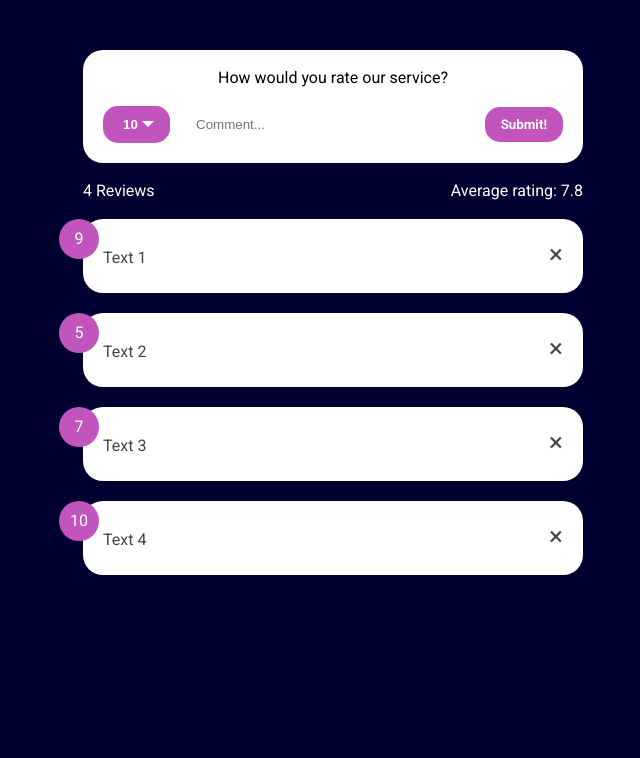
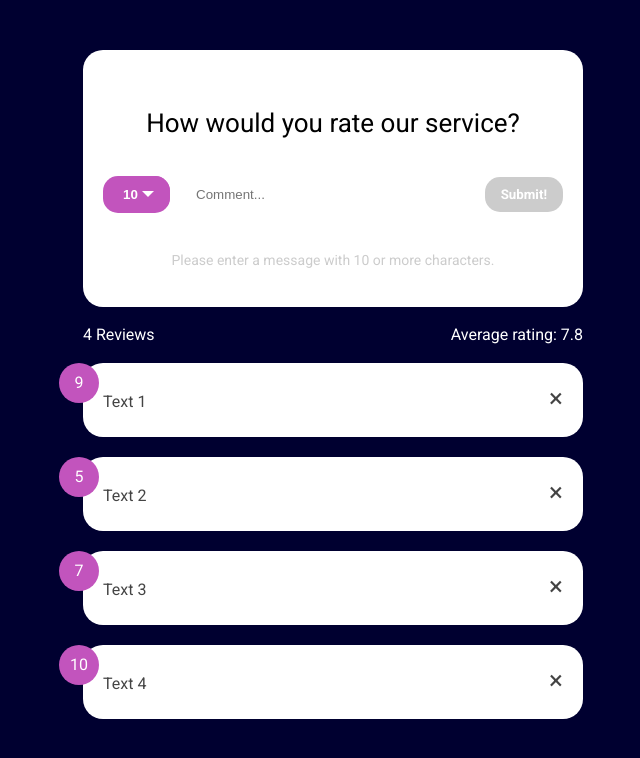
Before and after one commit to vanjazeli/Svelte-Rating, a Svelte app: page / in a window 1280 px wide. Shown: the top 758 px of the page, without its empty margins (307-947 px from the left). Built offline with nearby package versions, Linux system fonts and the light colour scheme.

Commit message:
feat: add handleInput to Header.svelte

```diff
--- a/src/components/Header.svelte
+++ b/src/components/Header.svelte
@@ -3,16 +3,30 @@
   import { items, id, tempRating } from "../stores";
 
   let comment = "";
+  let countChecker = true;
 
   const handleSubmit = () => {
     $items = [{ id: $id, rating: $tempRating, text: comment }, ...$items];
     $id++;
     comment = "";
   };
+
+  const handleInput = () => {
+    console.log(comment.length);
+    if (comment.length >= 10) {
+      countChecker = false;
+      console.log(countChecker);
+    } else {
+      countChecker = true;
+      console.log(countChecker);
+    }
+  };
+
+  console.log(countChecker);
 </script>
 
 <div class="header card">
-  <p class="header__message">How would you rate our service?</p>
+  <p class="header__heading">How would you rate our service?</p>
   <form
     class="header__form"
     action="submit"
@@ -25,8 +39,20 @@
         type="text"
         placeholder="Comment..."
         bind:value={comment}
+        on:input={handleInput}
       />
-      <button class="custom-input__button" type="submit">Submit!</button>
+      <button
+        class="custom-input__button"
+        type="submit"
+        disabled={countChecker}
+      >
+        Submit!
+      </button>
     </div>
   </form>
+  {#if countChecker}
+    <p class="header__message">
+      Please enter a message with 10 or more characters.
+    </p>
+  {/if}
 </div>
--- a/src/scss/_components.scss
+++ b/src/scss/_components.scss
@@ -45,13 +45,22 @@
 .header {
   margin-top: 50px;
 
-  &__message {
+  &__heading {
     text-align: center;
-    margin-bottom: 20px;
+    font-size: 26px;
+    margin: 40px 0;
   }
 
   &__form {
     @include flex-sb-c;
+  }
+
+  &__message {
+    margin-top: 40px;
+    margin-bottom: 20px;
+    color: #ccc;
+    text-align: center;
+    font-size: 14px;
   }
 }
 
@@ -73,6 +82,11 @@
     color: #fff;
     border-radius: 15px;
     @include hover;
+  }
+
+  &__button:disabled {
+    background: #ccc;
+    cursor: default;
   }
 }
 
```
